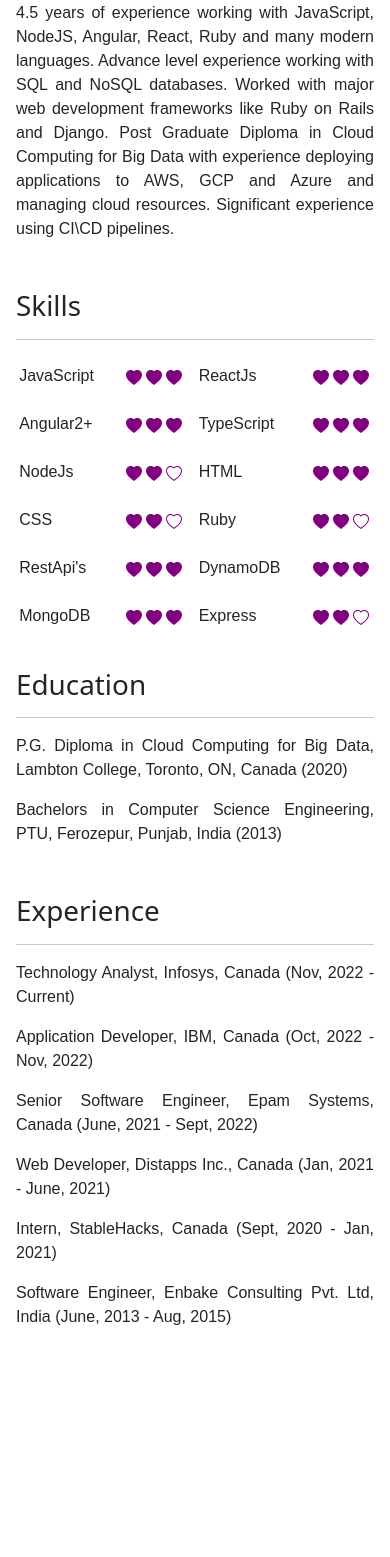
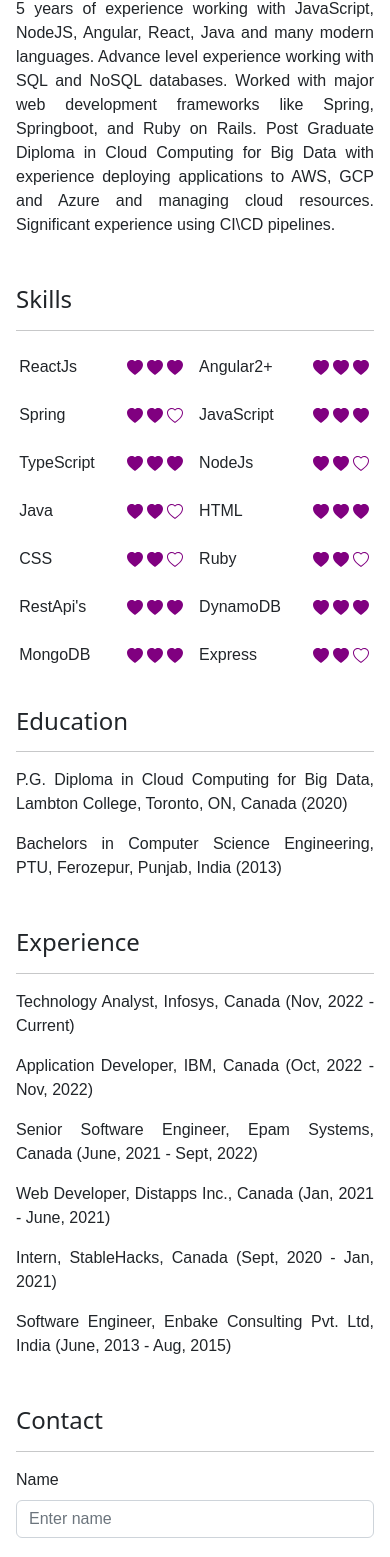
Before and after one commit to harjinder-singh/resume, a React (Create React App) app: page / in a window 390 px wide. Shown: the part 428-1985 px from the top of the page. Before the commit the page ends 1821 px from the top, so only its background shows below. Built offline with nearby package versions, Linux system fonts and the light colour scheme.

Commit message:
Added skills

```diff
--- a/package.json
+++ b/package.json
@@ -4,6 +4,7 @@
   "version": "0.1.0",
   "private": true,
   "dependencies": {
+    "@emailjs/browser": "^3.10.0",
     "@testing-library/jest-dom": "^5.16.5",
     "@testing-library/react": "^13.4.0",
     "@testing-library/user-event": "^13.5.0",
@@ -12,6 +13,7 @@
     "react-bootstrap": "^2.7.0",
     "react-bootstrap-icons": "^1.10.2",
     "react-dom": "^18.2.0",
+    "react-google-recaptcha": "^2.1.0",
     "react-scripts": "5.0.1",
     "web-vitals": "^2.1.4"
   },
--- a/src/App.css
+++ b/src/App.css
@@ -1,5 +1,22 @@
 .main {
   margin: 0rem 2rem 2rem 2rem;
+
+}
+
+h1 {
+  font-size: 2.0rem;
+}
+
+@media screen and (max-width: 900px){
+
+  .main {
+    margin-left: 0;
+    margin-right: 0;
+  }
+
+  h1 {
+    font-size: 1.5rem;
+  }
 
 }
 
@@ -10,4 +27,7 @@
     margin-right: 0;
   }
 
+  h1 {
+    font-size: 1.5rem;
+  }
 }
--- a/src/App.js
+++ b/src/App.js
@@ -7,6 +7,7 @@
 import Skills from './Components/Skills/Skills';
 import Education from './Components/Education/Education';
 import Experience from './Components/Experience/Experience';
+import Contact from './Components/Contact/Contact';
 
 function App() {
   return (
@@ -17,6 +18,7 @@
         <Skills />
         <Education />
         <Experience />
+        <Contact />
       </div>
     </Fragment>
   );
--- a/src/Components/AboutMe/AboutMe.js
+++ b/src/Components/AboutMe/AboutMe.js
@@ -6,8 +6,8 @@
         <section className="profile-section" id="aboutMe">
             <img src={profile} alt="Harjinder's pic" className="profile-pic"/>
             <div className="bio">
-                <h1>Full Stack Developer</h1>
-                <p className="bio-detail">4.5 years of experience working with JavaScript, NodeJS, Angular, React, Ruby and many modern languages. Advance level experience working with SQL and NoSQL databases. Worked with major web development frameworks like Ruby on Rails and Django. Post Graduate Diploma in Cloud Computing for Big Data with experience deploying applications to AWS, GCP and Azure and managing cloud resources. Significant experience using CI\CD pipelines.</p>
+                <h1>Full Stack Software Developer</h1>
+                <p className="bio-detail">5 years of experience working with JavaScript, NodeJS, Angular, React, Java and many modern languages. Advance level experience working with SQL and NoSQL databases. Worked with major web development frameworks like Spring, Springboot, and Ruby on Rails. Post Graduate Diploma in Cloud Computing for Big Data with experience deploying applications to AWS, GCP and Azure and managing cloud resources. Significant experience using CI\CD pipelines.</p>
             </div>
         </section>
     )
--- /dev/null
+++ b/src/Components/Contact/Contact.css
@@ -0,0 +1,42 @@
+.contact-section{
+    margin-top: 2rem;
+}
+
+.contact-content {
+    font-family: sans-serif;
+    font-size: 1.2rem;
+    font-weight: 500;
+    text-align: justify;
+    padding-left: 1rem;
+    max-width: 40rem;
+}
+
+@media screen and (max-width: 900px){
+
+    .contact-section{
+        margin-top: 0;
+        padding: 1rem;
+    }
+
+    .contact-content {
+        font-size: 1.4rem;
+        padding: 0;
+        max-width: 100%;
+    }
+
+}
+
+@media screen and (max-width: 767px){
+
+    .contact-section{
+        margin: 0;
+        padding: 1rem;
+    }
+
+    .contact-content {
+        font-size: 1rem;
+        padding: 0;
+        max-width: 100%;
+    }
+
+}
--- /dev/null
+++ b/src/Components/Contact/Contact.js
@@ -0,0 +1,53 @@
+import React, { useRef } from 'react';
+import emailjs from '@emailjs/browser';
+import ReCAPTCHA from 'react-google-recaptcha';
+import Form from 'react-bootstrap/Form';
+import Button from 'react-bootstrap/Button';
+
+import './Contact.css';
+
+const Contact = () => {
+  const form = useRef();
+
+  const sendEmail = (e) => {
+    e.preventDefault();
+    emailjs.sendForm("service_l7mfosa","template_qqmbe8l", form.current, "fRn0Gsc5GOaNJbJPu")
+      .then((result) => {
+          alert("Email sent!!");
+          form.current.reset();
+      }, (error) => {
+          console.log(error.text);
+      });
+  };
+
+  return (
+    <section className="contact-section" id="contact">
+        <h1>Contact</h1>
+        <hr />
+        <div className="contact-content">
+            <Form ref={form} onSubmit={sendEmail}>
+                <Form.Group className="mb-3">
+                    <Form.Label>Name</Form.Label>
+                    <Form.Control type="text" placeholder="Enter name" name="user_name" required />
+                </Form.Group>
+                <Form.Group className="mb-3">
+                    <Form.Label>Email address</Form.Label>
+                    <Form.Control type="email" placeholder="Enter your email" name="user_email" required />
+                </Form.Group>
+                <Form.Group className="mb-3">
+                    <Form.Label>Message</Form.Label>
+                    <Form.Control as="textarea" rows={3} name="message" required />
+                </Form.Group>
+                <Form.Group className="mb-3">
+                    <ReCAPTCHA sitekey="6LfE2csjAAAAAIyKsUrivDJKJ1t5oZGA7n5yIhLh" />
+                </Form.Group>
+                <Button variant="primary" type="submit">
+                    Submit
+                </Button>
+            </Form>
+        </div>
+    </section>
+  );
+}
+
+export default Contact;
--- a/src/Components/Skills/Skills.js
+++ b/src/Components/Skills/Skills.js
@@ -2,19 +2,20 @@
 import Skill from '../Skill/Skill';
 
 let skills = [
-    { id: 1, skill: "JavaScript", type: "language", stars: 3 },
-    { id: 2, skill: "ReactJs", type: "framework", stars: 3 },
-    { id: 3, skill: "Angular2+", type: "framework", stars: 3 },
-    { id: 4, skill: "TypeScript", type: "language", stars: 3 },
-    { id: 5, skill: "NodeJs", type: "language", stars: 2 },
-    { id: 6, skill: "HTML", type: "language", stars: 3 },
-    { id: 7, skill: "CSS", type: "language", stars: 2 },
-    { id: 8, skill: "Ruby", type: "language", stars: 2 },
-    { id: 9, skill: "RestApi's", type: "service", stars: 3 },
-    { id: 10, skill: "DynamoDB", type: "database", stars: 3 },
-    { id: 11, skill: "MongoDB", type: "database", stars: 3 },
-    { id: 12, skill: "Express", type: "library", stars: 2 },
-
+    { id: 1, skill: "ReactJs", type: "framework", stars: 3 },
+    { id: 2, skill: "Angular2+", type: "framework", stars: 3 },
+    { id: 3, skill: "Spring", type: "framework", stars: 2 },
+    { id: 4, skill: "JavaScript", type: "language", stars: 3 },
+    { id: 5, skill: "TypeScript", type: "language", stars: 3 },
+    { id: 6, skill: "NodeJs", type: "language", stars: 2 },
+    { id: 7, skill: "Java", type: "language", stars: 2 },
+    { id: 8, skill: "HTML", type: "language", stars: 3 },
+    { id: 9, skill: "CSS", type: "language", stars: 2 },
+    { id: 10, skill: "Ruby", type: "language", stars: 2 },
+    { id: 11, skill: "RestApi's", type: "service", stars: 3 },
+    { id: 12, skill: "DynamoDB", type: "database", stars: 3 },
+    { id: 13, skill: "MongoDB", type: "database", stars: 3 },
+    { id: 14, skill: "Express", type: "library", stars: 2 },
 ]
 
 const Skills = () => {
```
Also changed, not shown: 1 other file (tests, documents, lock files or other folders).
